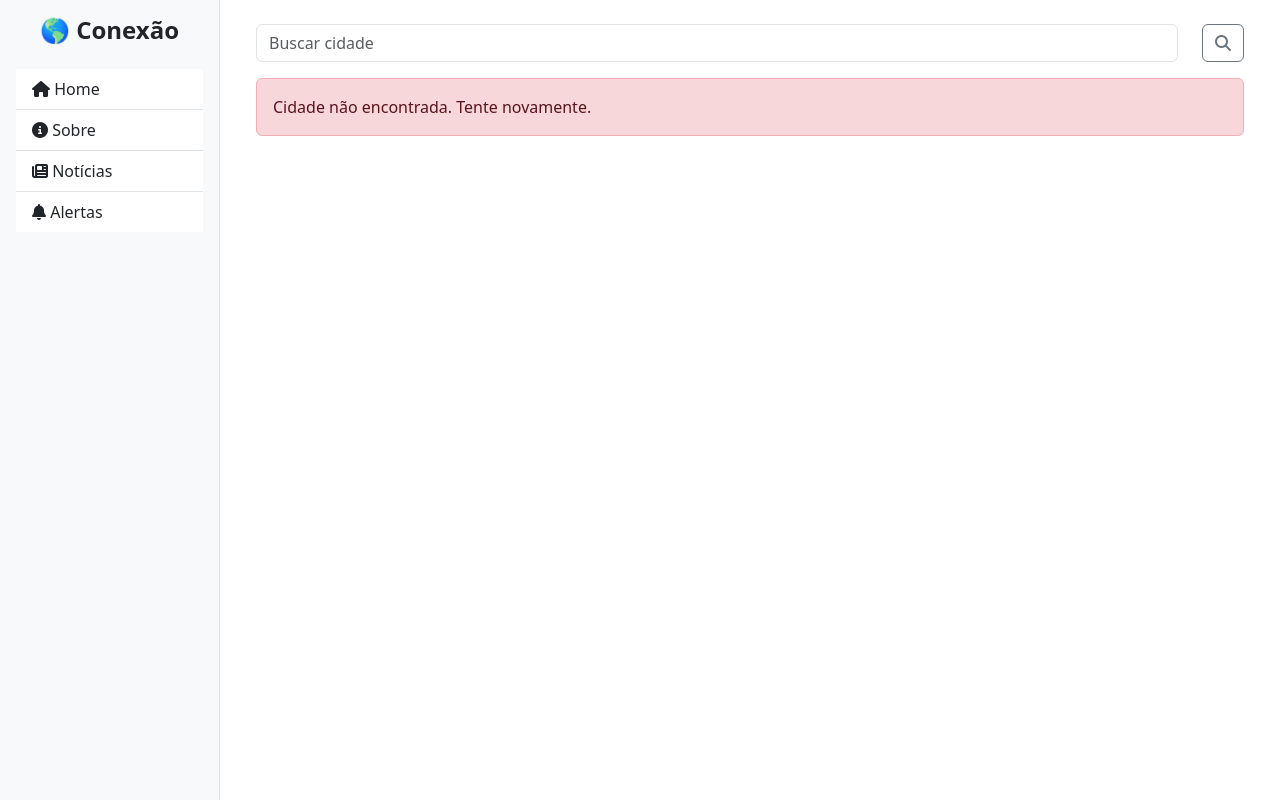
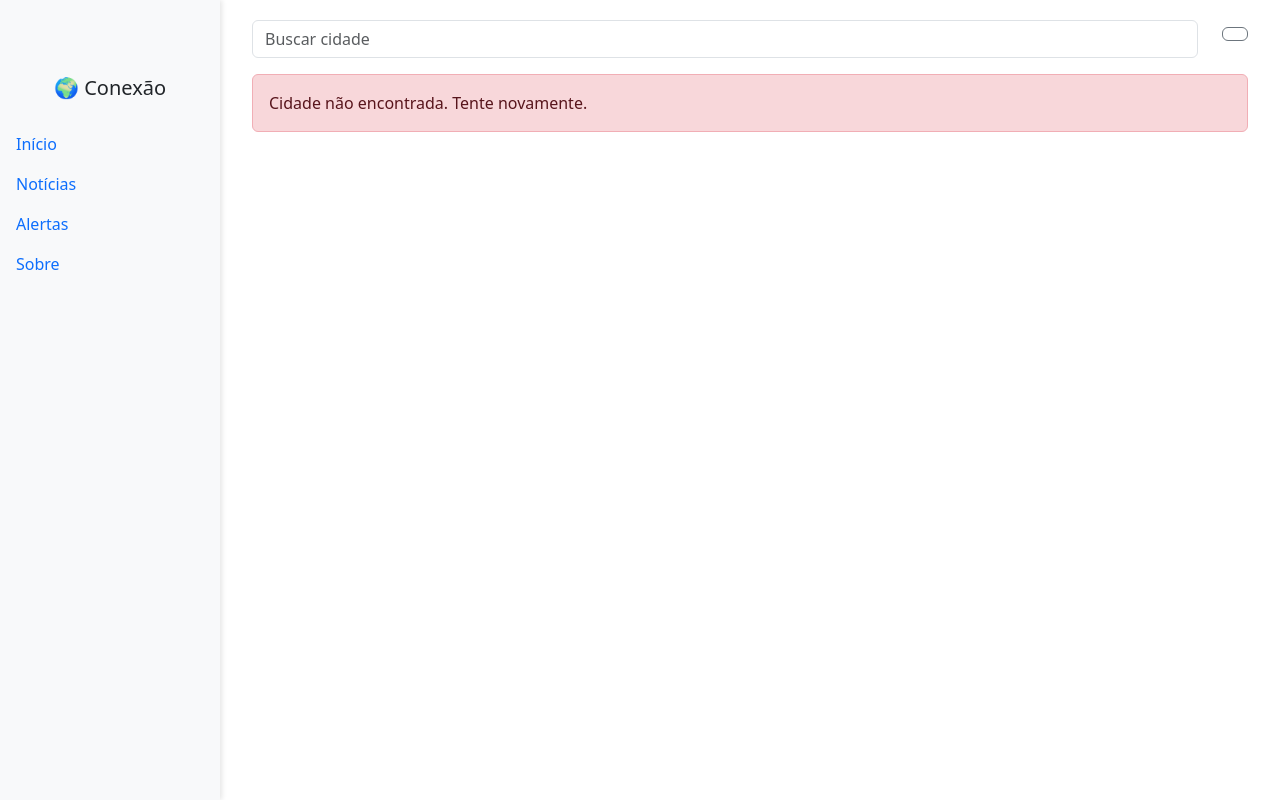
Before and after one commit to Saraystein/clima-alerta, a Flask app: page / in a window 1280 px wide. Run offline with Flask 3, Linux system fonts and the light colour scheme; data that the repository does not hold is empty.

Commit message:
tecnicamente quase pronto

```diff
--- a/app.py
+++ b/app.py
@@ -1,4 +1,4 @@
-from flask import Flask, render_template, request, redirect, url_for
+from flask import Flask, render_template, request, redirect, url_for, make_response
 import requests
 import json
 import os
@@ -9,8 +9,9 @@ from datetime import datetime
 import threading
 import time
 
+app = Flask(__name__)
 
-app = Flask(__name__)
+# ================== Função: Buscar Clima ==================
 
 def buscar_clima(cidade):
     api_key = "fb019c1d1d18980deecce5e1e860f545"
@@ -49,28 +50,76 @@ def buscar_clima(cidade):
                 "icone": item["weather"][0]["icon"],
                 "temp_min": item["main"]["temp_min"],
                 "temp_max": item["main"]["temp_max"]
-        })
+            })
+
     return clima, previsao_resumida, dados_previsao
+
+# ================== Função: Buscar Notícias ==================
+
+def buscar_noticias(cidade):
+    chave = "5d392c40a9fb4e4f90404c42d613e30d"
+    url = "https://newsapi.org/v2/everything"
+
+    termos = f"{cidade} clima OR enchente OR seca OR meio ambiente OR poluição"
+    params = {
+        "q": termos,
+        "language": "pt",
+        "sortBy": "publishedAt",
+        "pageSize": 10,
+        "apiKey": chave
+    }
+
+    resposta = requests.get(url, params=params).json()
+    return resposta.get("articles", [])
+
+# ================== Rotas ==================
 
 @app.route("/")
 def index():
     cidade = request.args.get("cidade", "São Paulo")
     clima, previsao, dados_previsao = buscar_clima(cidade)
+
     if not clima:
         return render_template("index.html", erro=True)
-    return render_template("index.html", clima=clima, previsao=previsao, dadosPrevisao=dados_previsao)
+
+    resposta = make_response(render_template("index.html", clima=clima, previsao=previsao, dadosPrevisao=dados_previsao))
+    resposta.set_cookie("ultima_cidade", cidade)
+    return resposta
+
+@app.route("/noticias")
+def noticias():
+    cidade = request.args.get("cidade") or request.cookies.get("ultima_cidade") or "Brasil"
+
+    termo_busca = f"clima OR meio ambiente OR poluição OR chuva {cidade}"
+    chave = "5d392c40a9fb4e4f90404c42d613e30d"
+    url = "https://newsapi.org/v2/everything"
+
+    params = {
+        "q": termo_busca,
+        "language": "pt",
+        "sortBy": "publishedAt",
+        "apiKey": chave,
+        "pageSize": 10
+    }
+
+    resp = requests.get(url, params=params).json()
+    artigos = resp.get("articles", [])
+
+    response = render_template("noticias.html", cidade=cidade, artigos=artigos)
+    resp_obj = app.make_response(response)
+    resp_obj.set_cookie("ultima_cidade", cidade)
+
+    return resp_obj
 
 @app.route("/sobre")
 def sobre():
     return render_template("sobre.html")
 
-@app.route("/noticias")
-def noticias():
-    return render_template("noticias.html")
-
 @app.route("/alerta")
 def alerta():
     return render_template("alerta.html")
 
+# ================== Run ==================
+
 if __name__ == "__main__":
     app.run(debug=True)
--- a/templates/base.html
+++ b/templates/base.html
@@ -1,44 +1,53 @@
 <!DOCTYPE html>
-<html lang="pt-br">
+<html lang="pt">
 <head>
   <meta charset="UTF-8">
-  <meta name="viewport" content="width=device-width, initial-scale=1">
   <title>{% block title %}Conexão Climática{% endblock %}</title>
+  <link href="https://cdn.jsdelivr.net/npm/bootstrap@5.3.0/dist/css/bootstrap.min.css" rel="stylesheet">
+  <style>
+    body, html {
+      height: 100%;
+      margin: 0;
+    }
+    #sidebar {
+      height: 100vh;
+      width: 220px;
+      position: fixed;
+      top: 0;
+      left: 0;
+      background-color: #f8f9fa;
+      padding-top: 60px;
+      box-shadow: 2px 0 5px rgba(0,0,0,0.1);
+    }
+    #content {
+      margin-left: 220px;
+      padding: 20px;
+    }
+  </style>
+</head>
+<body>
 
-  <!-- Bootstrap + FontAwesome -->
-  <link href="https://cdn.jsdelivr.net/npm/bootstrap@5.3.0/dist/css/bootstrap.min.css" rel="stylesheet">
-  <link href="https://cdnjs.cloudflare.com/ajax/libs/font-awesome/6.4.0/css/all.min.css" rel="stylesheet">
-  <link href="{{ url_for('static', filename='style.css') }}" rel="stylesheet">
-</head>
-
-<body>
-  <div class="d-flex">
-    <!-- Sidebar -->
-    <div class="bg-light border-end vh-100 p-3" style="width: 220px;">
-      <h4 class="fw-bold mb-4 text-center">🌎 Conexão</h4>
-      <div class="list-group list-group-flush">
-        <a href="{{ url_for('index') }}" class="list-group-item list-group-item-action">
-          <i class="fas fa-home"></i> Home
-        </a>
-        <a href="{{ url_for('sobre') }}" class="list-group-item list-group-item-action">
-          <i class="fas fa-info-circle"></i> Sobre
-        </a>
-        <a href="{{ url_for('noticias') }}" class="list-group-item list-group-item-action">
-          <i class="fas fa-newspaper"></i> Notícias
-        </a>
-        <a href="{{ url_for('alerta') }}" class="list-group-item list-group-item-action">
-          <i class="fas fa-bell"></i> Alertas
-        </a>
-      </div>
-    </div>
-
-    <!-- Main content -->
-    <main class="flex-grow-1 p-4">
-      {% block content %}{% endblock %}
-    </main>
+  <div id="sidebar">
+    <h5 class="text-center mt-3">🌍 Conexão</h5>
+    <ul class="nav flex-column mt-4">
+      <li class="nav-item"><a class="nav-link" href="{{ url_for('index') }}">Início</a></li>
+      <li class="nav-item">
+        {% if clima %}
+          <a class="nav-link" href="{{ url_for('noticias', cidade=clima.cidade) }}">Notícias</a>
+        {% elif cidade %}
+          <a class="nav-link" href="{{ url_for('noticias', cidade=cidade) }}">Notícias</a>
+        {% else %}
+          <a class="nav-link" href="{{ url_for('noticias') }}">Notícias</a>
+        {% endif %}
+      </li>
+      <li class="nav-item"><a class="nav-link" href="{{ url_for('alerta') }}">Alertas</a></li>
+      <li class="nav-item"><a class="nav-link" href="{{ url_for('sobre') }}">Sobre</a></li>
+    </ul>
   </div>
 
-  <!-- Scripts Bootstrap -->
-  <script src="https://cdn.jsdelivr.net/npm/bootstrap@5.3.0/dist/js/bootstrap.bundle.min.js"></script>
+  <div id="content">
+    {% block content %}{% endblock %}
+  </div>
+
 </body>
 </html>
```
Also changed, not shown: templates/noticias.html (+12 -16 lines).
